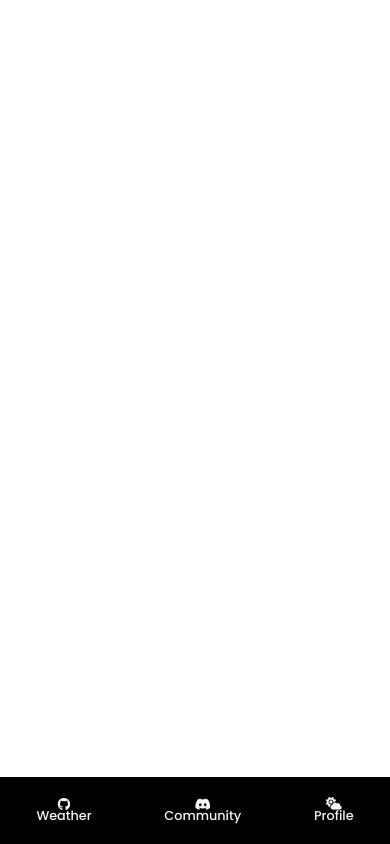
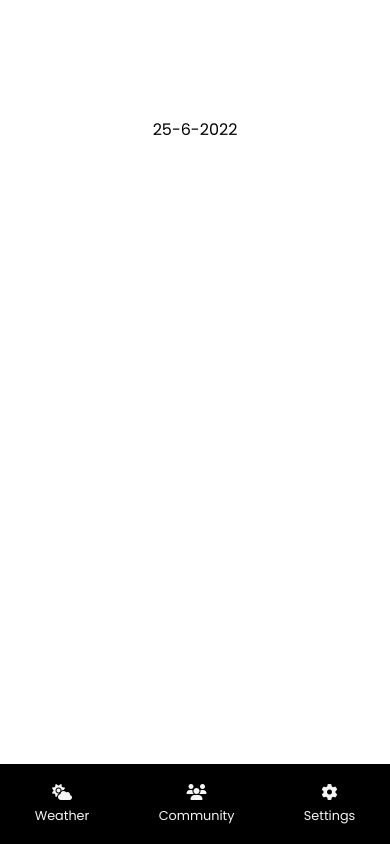
Before and after one commit to tamton-aquib/agrogasm, a React (Vite) app: page / in a window 390 px wide. Built offline with nearby package versions, Linux system fonts and the light colour scheme.

Commit message:
some updates

```diff
--- a/src/App.tsx
+++ b/src/App.tsx
@@ -15,9 +15,9 @@ function App() {
     <Router>
       <div className="App">
         <Routes>
-          <Route path="/" exact component={Weather} />
-          <Route path="/community" component={Community} />
-          <Route path="/profile" component={Profile} />
+          <Route path="/" exact element={<Weather/>} />
+          <Route path="/community" element={<Community/>} />
+          <Route path="/profile" element={<Profile/>} />
         </Routes>
         <BottomNav />
       </div>
--- a/src/components/BottomNav.css
+++ b/src/components/BottomNav.css
@@ -16,7 +16,7 @@
         list-style: none;
     }
     .li_item {
-        font-size: 0.8rem;
+        font-size: 1rem;
         display: flex;
         flex-direction: column;
         height: 100%;
@@ -26,8 +26,10 @@
     }
     .link {
         color: whitesmoke;
+        font-size: 0.8rem;
         text-decoration: none;
         font-family: 'Poppins', sans-serif;
-        font-weight: 500;
+        font-weight: 400;
+        padding-top: 10px;
     }
 }
--- a/src/components/BottomNav.tsx
+++ b/src/components/BottomNav.tsx
@@ -6,11 +6,11 @@ const BottomNav = () => {
   return (
     <div className="bottomNav">
       <ul>
-        <li className="fa fa-github li_item"><Link to="/Weather" className='link'>Weather</Link></li>
+        <li className="fa fa-cloud-sun li_item"><Link to="/" className='link'>Weather</Link></li>
 
-        <li className="fab fa-discord li_item"><Link to="/Community" className='link'>Community</Link></li>
+        <li className="fas fa-users li_item"><Link to="/community" className='link'>Community</Link></li>
 
-        <li className="fas fa-cloud-sun li_item"><Link to="/Profile" className='link'>Profile</Link></li>
+        <li className="fa fa-gear li_item"><Link to="/profile" className='link'>Settings</Link></li>
 
       </ul>
     </div>
--- a/src/components/Weather.css
+++ b/src/components/Weather.css
@@ -0,0 +1,9 @@
+@media (max-width: 390px) {
+  .container{
+    display: flex;
+    align-items: center;
+    justify-content: center;
+    flex-direction: column;
+    margin-top: 30%;
+  }
+}
--- a/src/components/Weather.tsx
+++ b/src/components/Weather.tsx
@@ -1,4 +1,4 @@
-import { useRef, useState } from 'react';
+import { useEffect, useRef, useState } from 'react';
 import './Weather.css'
 
 const API_KEY = "0cb7faf5612cfcefe21a8ef6857b7391"
@@ -11,7 +11,6 @@ const Weather = () => {
         "temp": ""
     });
 
-    const cityRef = useRef();
 
     const getTodaysDate = () => {
         let d = new Date();
@@ -19,7 +18,7 @@ const Weather = () => {
     }
 
     async function getData() {
-        const cityName = cityRef.current.value;
+        const cityName = "Kottayam";
 
         const url = `https://api.openweathermap.org/data/2.5/weather?units=metrics&appid=${API_KEY}&q=${cityName}`
         await (await fetch(url)).json()
@@ -37,17 +36,7 @@ const Weather = () => {
 
     return (<div className="container">
         <div className="date">{getTodaysDate()}</div>
-        <div className="search">
-            <input
-                type="text"
-                className="search-box"
-                placeholder="Search..."
-                onChange={e => { setQuery(e.target.value) }}
-                value={query}
-                ref={cityRef}
-            />
-            <span onClick={() => { getData() }} className="button"></span>
-        </div>
+
         <div className="location">{stuff.weather}</div>
         <div className="weather-box">
             <div className="temp">{stuff.temp}</div>
```
